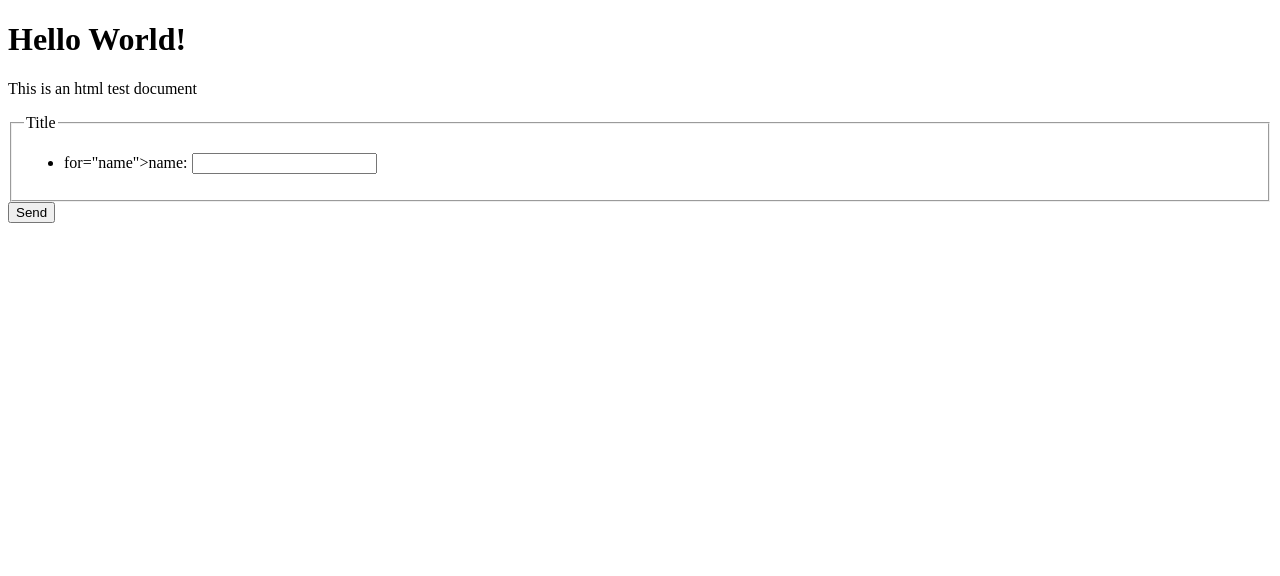
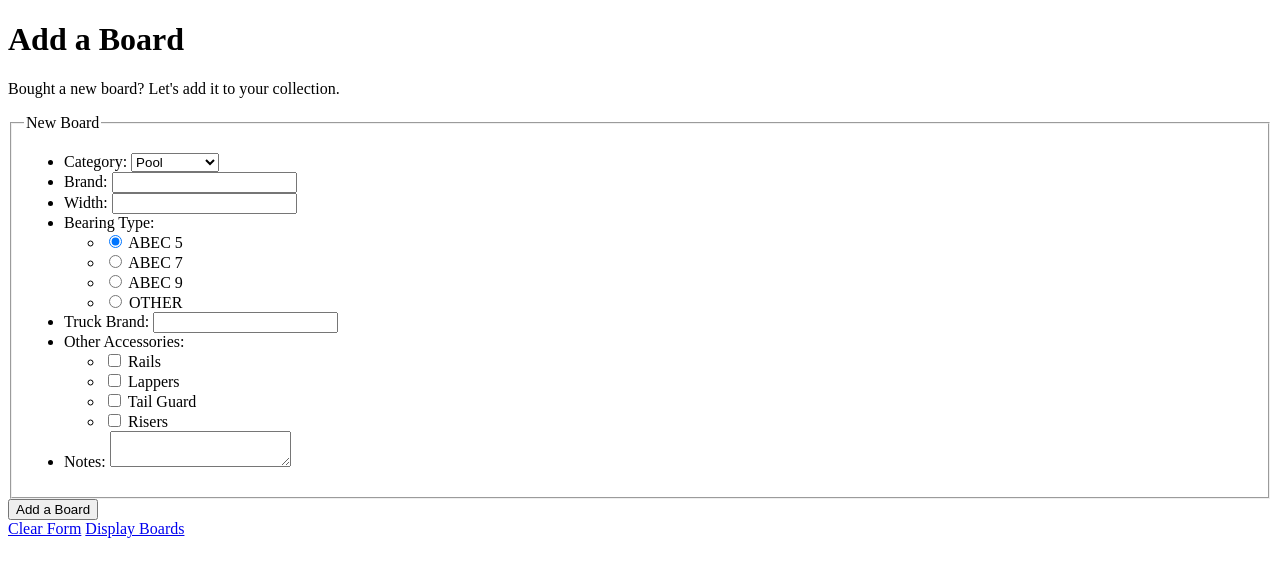
Before and after one commit to r34744/koenig_gregory_Project1, a plain HTML site: page additem.html in a window 1280 px wide. Drawn offline with Linux system fonts and the light colour scheme.

Commit message:
creating form

```diff
--- a/additem.html
+++ b/additem.html
@@ -3,32 +3,60 @@
 
 	<head>
 		<meta charset="utf-8" />
-		<title=Hello World! </title>
-		<link type="text/css" src="css/style.css" />
+		<title=Add A New Board</title>
 	</head>
 
 	<body>
-		<div class="container">
-			<h1>Hello World!</h1>
-			<p>This is an html test document</p>
-		</div>
+		<h1>Add a Board</h1>
+		<p>Bought a new board? Let's add it to your collection.</p>
 
         <form action="" method="post" >
            <fieldset>
-                <legend> Title </legend>
+                <legend> New Board </legend>
                 <ul>
-                    <li> <label> for="name">name: </label> <input type="text" id="name"</li>
+                    <li>
+						<label for="Category">Category: </label>
+						<select id="Category">
+							<option value="Pool">Pool</option>
+							<option value="Street">Street</option>
+							<option value="Freestyle">Freestyle</option>
+							<option value="Old School">Old School</option>
+							<option value="Cruiser">Cruiser</option>
+							<option value="Longboard">Longboard</option>
+
+						</select>
+					</li>
+					<li> <label for="Brand">Brand: </label> <input type="text" id="brand"</li>
+					<li>
+						<label for="Width">Width: </label>
+						<input type="text" id="width"</li>
+					<li>Bearing Type:
+						<ul>
+							<li><input type="radio" checked value="ABEC 5" id="ABEC 5" name="bearing" /> <label for="ABEC5">ABEC 5</label></li>
+							<li><input type="radio" value="ABEC 7" id="ABEC 7" name="bearing" /> <label for="ABEC7">ABEC 7</label></li>
+							<li><input type="radio" value="ABEC 9" id="ABEC 9" name="bearing" /> <label for="ABEC9">ABEC 9</label></li>
+							<li><input type="radio" value="OTHER" id="OTHER" name="bearing" /> <label for="OTHER">OTHER</label></li>
+						</ul>
+					</li>
+					<li> <label for="Truck Brand">Truck Brand: </label> <input type="text" id="truckBrand"</li>
+					<li>Other Accessories:
+						<ul>
+							<li><input type="checkbox" value="Rails" id="Rails" /> <label for="Rails">Rails</label></li>
+							<li><input type="checkbox" value="Lappers" id="Lappers" /> <label for="Lappers">Lappers</label></li>
+							<li><input type="checkbox" value="Tail Guard" id="TailGuard" /> <label for="Tail Guard">Tail Guard</label></li>
+							<li><input type="checkbox" value="Risers" id="Risers"/> <label for="Risers">Risers</label></li>
+						</ul>
+					</li>
+					<li> <label for="Notes">Notes: </label> <textarea id="notes"></textarea></li>
+
                 </ul>
 
            </fieldset>
 
-
-
-
-
-         <input type="submit" value="Send" />
+		<input type="submit" value="Add a Board" />
         </form>
-
+	<a href="#">Clear Form</a>
+	<a href="#">Display Boards</a>
 
 	</body>
 
```
Also changed, not shown: index.html (+5 -20 lines).
